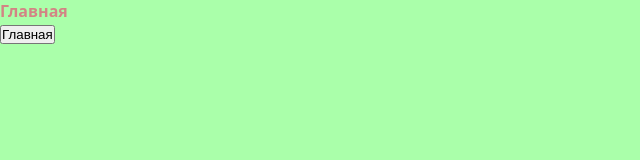
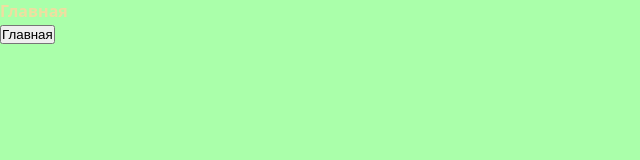
Before and after one commit to Akbeak/-, a plain HTML site: page index.html in a window 1280 px wide. Shown: the full height of the page, 0-640 px from the left. Drawn offline with Linux system fonts and the light colour scheme.

Commit message:
Update style.css

```diff
--- a/style.css
+++ b/style.css
@@ -15,3 +15,6 @@ asaid{
 	float: left;
 	border: 1px;
 }
+a:hover{
+	color:#efdea0;
+}
```
